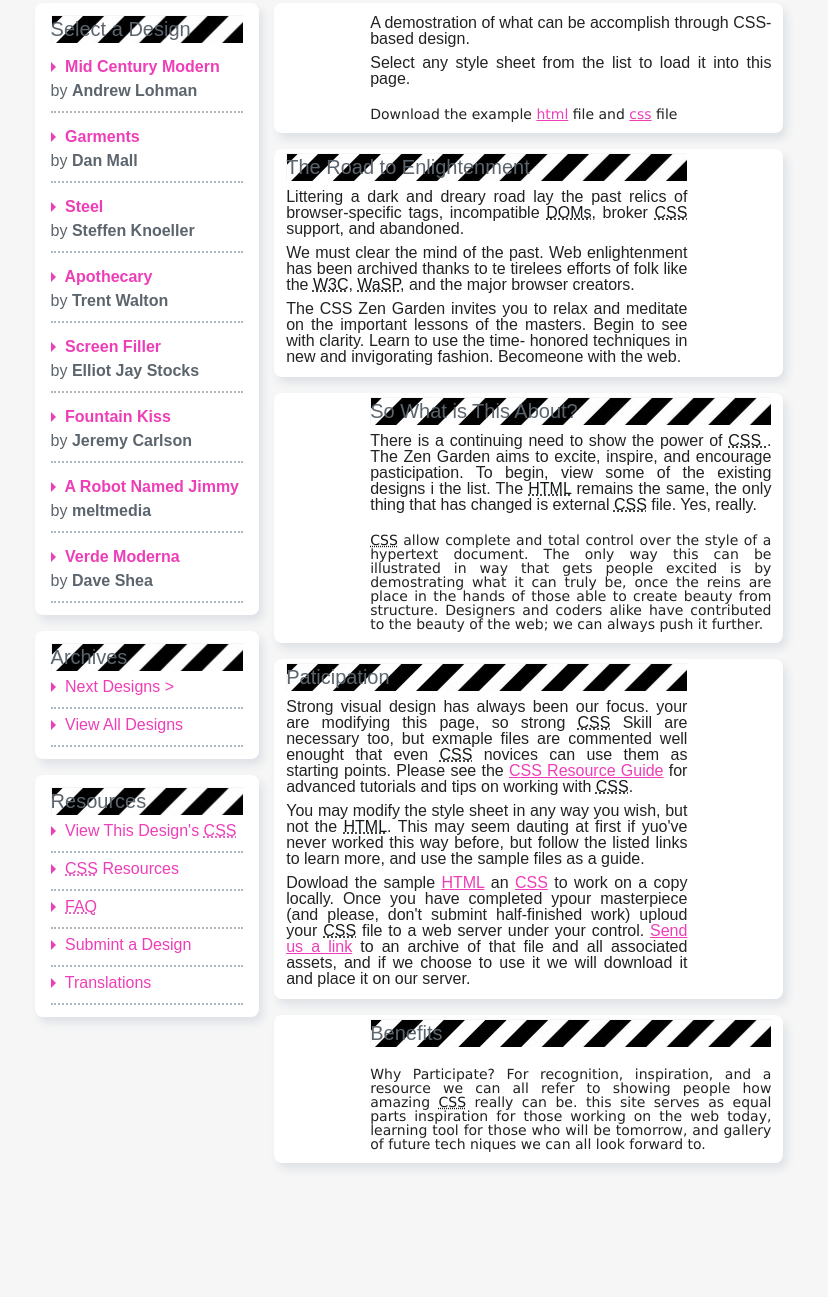
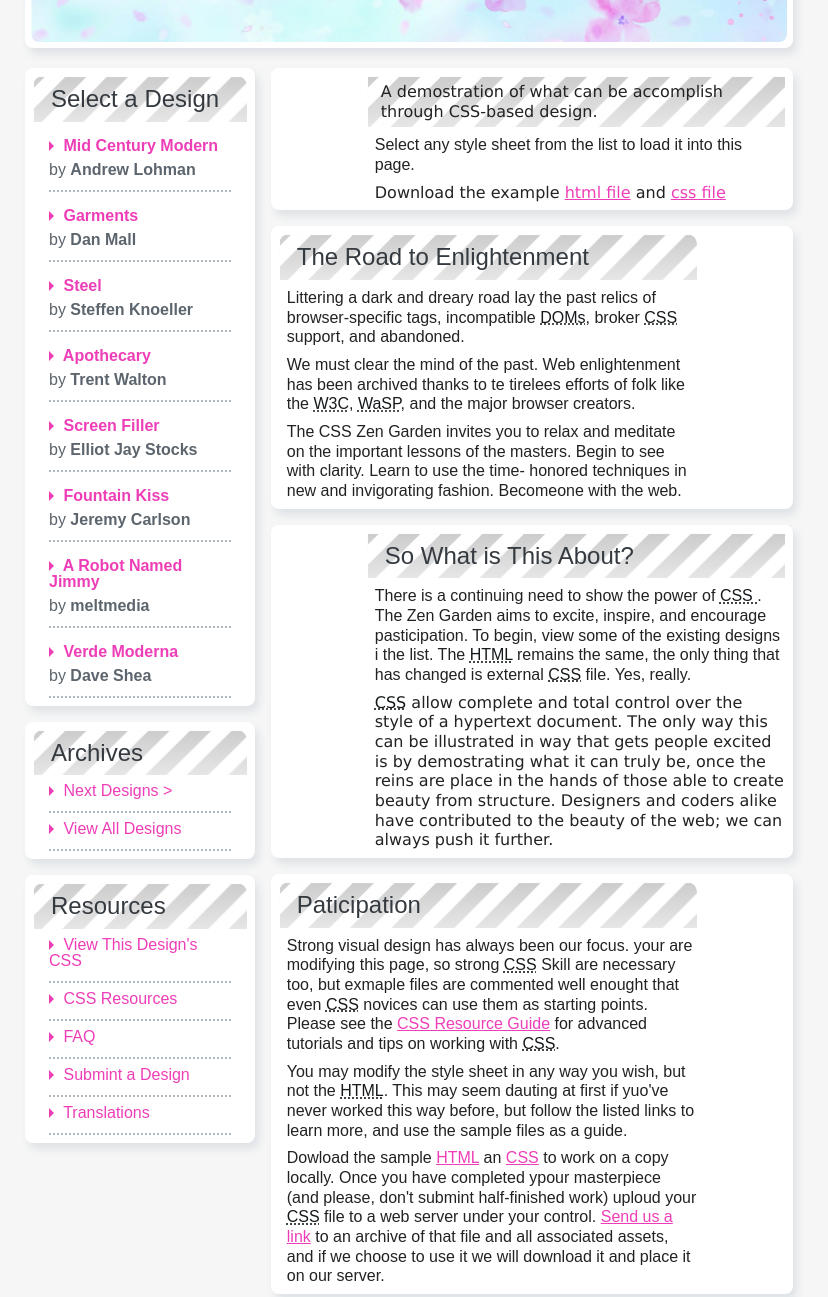
Before and after one commit to aliany/trabajo_de_curso_ironhack, a plain HTML site: page index.html in a window 1280 px wide. Shown: the part 158-1455 px from the top of the page, without its empty margins (231-1059 px from the left). Before the commit the page ends 1357 px from the top, so only its background shows below. Drawn offline with Linux system fonts and the light colour scheme.

Commit message:
Refactored layout.

```diff
--- a/css/style.css
+++ b/css/style.css
@@ -132,21 +132,16 @@
   --completed-color: var(--success-color);
   --cancelled-color: #D0021B;
   /* FONTS */
-  --primary-font-family: 'Roboto', 'sans-serif';
-  --default-font-size: 14px;
+  --primary-font-family: Arial, Helvetica, sans-serif;
+  --default-font-size: 16px;
   --default-font-color: var(--neutral-color-9);
   --lh: 1.4rem;
 }
 
-* {
-  box-sizing: border-box;
-}
-
 body{
-  font-family: Arial, Helvetica, sans-serif;
-  font-size: 16px;
+  font-family: var(--primary-font-family);
   background-color: var(--background-body-color);
-  padding: 0 16px;
+  font-size: var(--default-font-size);
 }
 
 h1{
@@ -174,16 +169,30 @@
 }
 
 h4{
-  margin-bottom: .5em;
+  margin-left: .5em;
   color: var(--neutral-color-9);
   font-weight: 600;
-  font-size: 20px;
+  font-size: 24px;
   line-height: 1.4;
+  font-weight: lighter;
 }
 
-p{
-  text-align: justify;
-  margin: 8px 0;
+.title-background {
+  background: linear-gradient(rgba(255,255,255,.8), rgba(255,255,255,.9)), url('../images/title-background.png');
+  padding: 6px;
+}
+
+.par .title-background, aside .title-background {
+  border-radius: 10px 10px 0 0;
+}
+
+.title-background p {
+  margin-top: 0;
+}
+
+p {
+  margin: .5em 0 0 .5em;
+  line-height: 1.23;
 }
 
 /* Styles for container */
@@ -205,12 +214,9 @@
 }
 
 .header-container{
-  background-image: url('../images/banner2.jpeg');
+  background-image: url('../images/banner.jpeg');
   background-size: cover;
-  background-repeat: no-repeat;
-  width: 100%;
-  height: 100%;
-  padding: 36px;
+  padding: 8%;
   border-radius: 0 0 8px 8px;
 }
 
@@ -219,15 +225,17 @@
   font-weight: lighter;
   margin-bottom: 0;
   font-family: palatino;
+  font-size: 48px;
 }
 
 h1.title span.prefix{
-  color: var(--neutral-color-7);
+  color: var(--neutral-color-8);
 }
 
 span.subtitle{
   color: var(--neutral-color-8);
   font-weight: lighter;
+  font-size: 20px;
   padding-left: 3em;
   font-family: Helvetica;
 }
@@ -243,52 +251,44 @@
 
 /* Styles for aside */
 
-div.container-asides{
+div.container-asides {
   display: flex;
   flex-basis: 30%;
   flex-direction: column;
 }
 
-aside{
+aside {
   background-color: var(--white-color);
-  padding: 12px 16px;
+  padding: 8px;
   border-radius: 8px;
   box-shadow: 4px 6px 8px 0 var(--neutral-color-4);
   margin-bottom: 16px;
 }
 
-aside h4{
-  color: var(--neutral-color-8);
-  font-weight: lighter;
-  margin-bottom: 0;
-  background-color: lightgrey;
-  background-image: url('../images/title-background.png');
-}
-
-aside li.item{
+aside li.item {
   color: var(--neutral-color-8);
   padding: 8px 0 12px 0;
   border-bottom: 2px solid var(--neutral-color-6);
   border-style: dotted;
+  margin: 0 1em 0 1em;
 }
 
-aside div.item-title{
+aside div.item-title {
   font-weight: bold;
   padding: 8px 0;
 }
 
-aside div.item-title a{
+aside div.item-title a {
   color: var(--pink-color-title);
   text-decoration: none;
 }
 
-aside div.item-subtitle span{
+aside div.item-subtitle span {
   font-weight: bold;
 }
 
-aside div.item-title-link a.rosa{
+aside div.item-title-link a.pink{
   color: var(--pink-color-title);
-  text-decoration: underline;
   text-decoration-style: dotted;
 }
 
@@ -310,40 +310,27 @@
   flex-direction: column;
 }
 
-div.container-articles a.rosa{
+div.container-articles a.pink {
   color: var(--pink-color-title);
   text-decoration: underline;
+  text-decoration-style: solid;
 }
 
-article{
+article {
   background-color: var(--white-color);
-  padding: 4px 12px;
+  padding: 8px;
   border-radius: 8px;
   box-shadow: 4px 6px 8px 0 var(--neutral-color-4);
-  text-align: justify;
   margin-bottom: 1em;
-
 }
 
-article.general{
+article.general {
   padding-left: 6em;
 }
 
 article.general p:last-child{
-  margin-top: 20px;
   font-family: Verdana,sans-serif;
-  font-size: 14px;
 }
-
-//article a.rosa{
-  // color: var(--pink-color-title);
-  // text-decoration: underline;
-  // }
-
-  //article.par a.rosa{
-    // color: var(--pink-color-title);
-    // text-decoration: underline;
-    // }
 
 article a{
   text-decoration: underline;
@@ -351,22 +338,8 @@
   color: var(--neutral-color-10);
 }
 
-    article h4{
-      color: var(--neutral-color-8);
-      font-weight: lighter;
-      margin-bottom: 0;
-      background-color: lightgrey;
-      background-image: url('../images/title-background.png');
-    }
-
 article.par{
   padding-right: 6em;
-    }
-
-    article.par h4{
-      color: var(--neutral-color-8);
-      font-weight: lighter;
-      margin-bottom: 0;
 }
 
 article.par a{
@@ -375,22 +348,13 @@
   color: var(--neutral-color-10);
 }
 
-
 .caret {
   width: 0;
   height: 0;
   display: inline-block;
   border: 5px solid transparent;
 }
-    .caret.down{
-      border-top-color: var(--pink-color-title);
-    }
+
 .caret.right{
   border-left-color: var(--pink-color-title);
 }
-    .caret.up{
-      border-bottom-color: var(--pink-color-title)k;
-    }
-    .caret.left{
-      border-right-color: var(--pink-color-title);
-    }
--- a/index.html
+++ b/index.html
@@ -19,8 +19,10 @@
     </header>
     <section class="content">
       <div class="container-asides">
-        <aside class="main">
+        <aside>
+          <div class="title-background">
             <h4>Select a Design</h4>
+          </div>
           <ul>
             <li class="item">
               <div class="item-title">
@@ -96,8 +98,11 @@
             </li>
           </ul>
         </aside>
-        <aside class="main">
+        <aside>
+          <div class="title-background">
             <h4>Archives</h4>
+          </div>
+
           <ul>
             <li class="item">
               <div class="item-title-link">
@@ -113,25 +118,28 @@
             </li>
           </ul>
         </aside>
-        <aside class="main">
+        <aside>
+          <div class="title-background">
             <h4>Resources</h4>
+          </div>
+
           <ul>
             <li class="item">
               <div class="item-title-link">
                 <span class="caret right"></span>
-                <a href="#">View This Design's</a> <a class='rosa',href='#'>CSS</a>
+                <a href="#">View This Design's</a> <a class='pink',href='#'>CSS</a>
               </div>
             </li>
             <li class="item">
               <div class="item-title-link">
                 <span class="caret right"></span>
-                <a class='rosa', href='#'>CSS</a> <a href="#">Resources</a>
+                <a class='pink', href='#'>CSS</a> <a href="#">Resources</a>
               </div>
             </li>
             <li class="item">
               <div class="item-title-link">
                 <span class="caret right"></span>
-                <a class='rosa',href='#'>FAQ</a>
+                <a class='pink',href='#'>FAQ</a>
               </div>
             </li>
             <li class="item">
@@ -151,20 +159,23 @@
       </div>
       <div class="container-articles">
         <article class="general">
+          <div class="title-background">
             <p>
               A demostration of what can be accomplish through CSS-based design.
             </p>
+          </div>
           <p>
             Select any style sheet from the list to load it into this page.
           </p>
           <p>
-            Download the example <a class='rosa', href="#">html</a> file and <a class='rosa'href="#">css</a> file
+            Download the example <a class='pink' href="#">html file</a> and <a class='pink' href="#">css file</a>
           </p>
         </article>
         <article class="par">
-          <h4>
-            The Road to Enlightenment
-          </h4>
+          <div class="title-background">
+            <h4>The Road to Enlightenment</h4>
+          </div>
+
           <p>
             Littering a dark and dreary road lay the past relics of browser-specific tags, incompatible <a href='#'>DOMs</a>, broker <a href='#'>CSS</a> support, and abandoned.
           </p>
@@ -176,9 +187,10 @@
           </p>
         </article>
         <article class="general">
-          <h4>
-            So What is This About?
-          </h4>
+          <div class="title-background">
+            <h4>So What is This About?</h4>
+          </div>
+
           <p>
             There is a continuing need to show the power of <a href='#'> CSS </a>. The Zen Garden aims to excite, inspire, and encourage pasticipation. To begin, view some of the existing designs i the list. The <a href='#'> HTML</a> remains the same, the only thing that has changed is external <a href='#'>CSS</a> file. Yes, really.
           </p>
@@ -187,24 +199,26 @@
           </p>
         </article>
         <article class="par">
-          <h4>
-            Paticipation
-          </h4>
+          <div class="title-background">
+            <h4>Paticipation</h4>
+          </div>
+
           <p>
-            Strong visual design has always been our focus. your are modifying this page, so strong <a href="#">CSS</a> Skill are necessary too, but exmaple files are commented well enought that even <a href="#">CSS</a> novices can use them as starting points. Please see the <a class='rosa', href="#">CSS Resource Guide</a> for advanced tutorials and tips on working with <a href="#">CSS</a>.
+            Strong visual design has always been our focus. your are modifying this page, so strong <a href="#">CSS</a> Skill are necessary too, but exmaple files are commented well enought that even <a href="#">CSS</a> novices can use them as starting points. Please see the <a class='pink', href="#">CSS Resource Guide</a> for advanced tutorials and tips on working with <a href="#">CSS</a>.
           </p>
           <p>
             You may modify the style sheet in any way you wish, but not the <a href='#'>HTML</a>.
             This may seem dauting at first if yuo've never worked this way before, but follow the listed links to learn more, and use the sample files as a guide.
           </p>
           <p>
-            Dowload the sample <a class='rosa',href='#'>HTML</a> an <a class='rosa',href='#'>CSS</a> to work on a copy locally. Once you have completed ypour masterpiece (and please, don't submint half-finished work) uploud your <a href='#'>CSS</a> file to a web server under your control. <a class='rosa',href='#'>Send us a link</a> to an archive of that file and all associated assets, and if we choose to use it we will download it and place it on our server.
+            Dowload the sample <a class='pink',href='#'>HTML</a> an <a class='pink',href='#'>CSS</a> to work on a copy locally. Once you have completed ypour masterpiece (and please, don't submint half-finished work) uploud your <a href='#'>CSS</a> file to a web server under your control. <a class='pink',href='#'>Send us a link</a> to an archive of that file and all associated assets, and if we choose to use it we will download it and place it on our server.
           </p>
         </article>
         <article class="general">
-          <h4>
-            Benefits
-          </h4>
+          <div class="title-background">
+            <h4>Benefits</h4>
+          </div>
+
           <p>
             Why Participate? For recognition, inspiration, and a resource we can all refer to showing people how amazing <a href="#">CSS</a> really can be. this site serves as equal parts inspiration for those working on the web today, learning tool for those who will be tomorrow, and gallery of future tech niques we can all look forward to.
           </p>
```
Also changed, not shown: images/banner.jpeg (renamed from images/banner2.jpeg), images/banner.jpg (deleted). Lines whose indentation alone changed are shown as unchanged.
